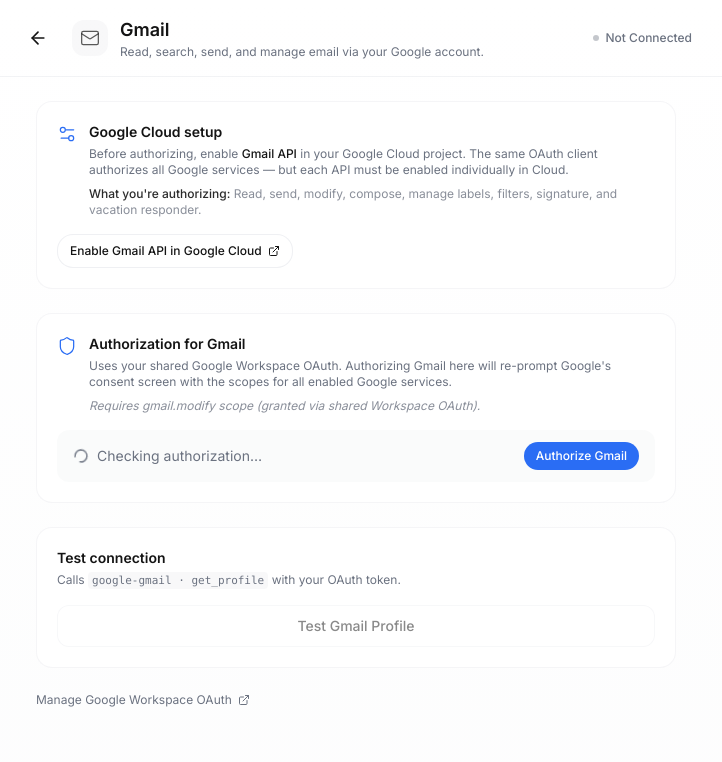
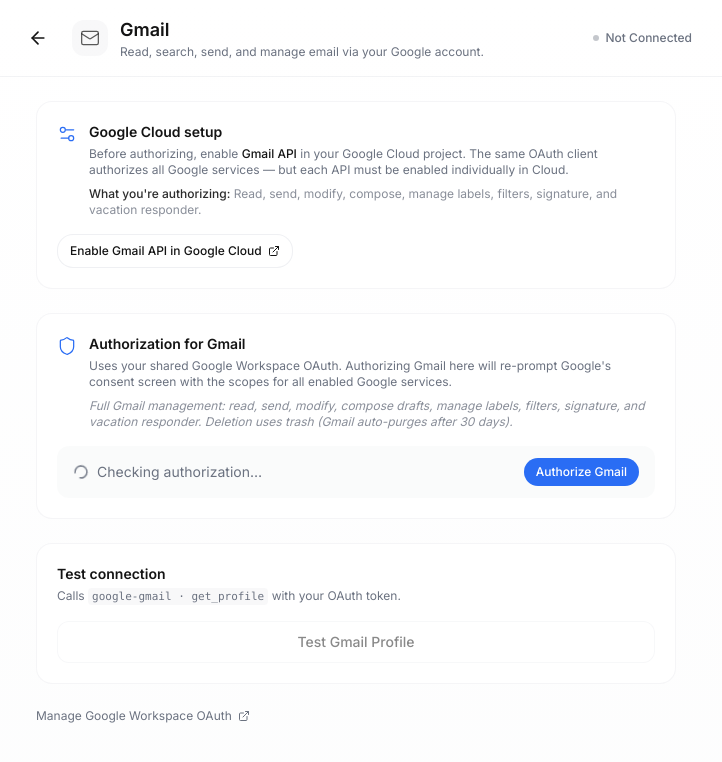
Before and after one commit to thecolinosborne/Ozlon-AI-Search, a React (Vite) app: page /integrations/gmail in a window 1280 px wide. Shown: the top 762 px of the page, without its empty margins (284-1006 px from the left). Built offline with nearby package versions, Linux system fonts and the light colour scheme; the HTML template or start-up script is replaced by a standard one; what @capacitor-community/sqlite, @capacitor/core, @lovable.dev/cloud-auth-js would draw is missing.

Commit message:
Changes
Co-authored-by: thecolinosborne <124605697+thecolinosborne@users.noreply.github.com>

```diff
--- a/src/pages/integrations/GmailDetail.tsx
+++ b/src/pages/integrations/GmailDetail.tsx
@@ -12,7 +12,7 @@ export default function GmailDetail() {
         fnName: "google-gmail",
         testAction: "get_profile",
         testLabel: "Gmail Profile",
-        scopeNote: "Requires gmail.modify scope (granted via shared Workspace OAuth).",
+        scopeNote: "Full Gmail management: read, send, modify, compose drafts, manage labels, filters, signature, and vacation responder. Deletion uses trash (Gmail auto-purges after 30 days)."
       }}
     />
   );
```
